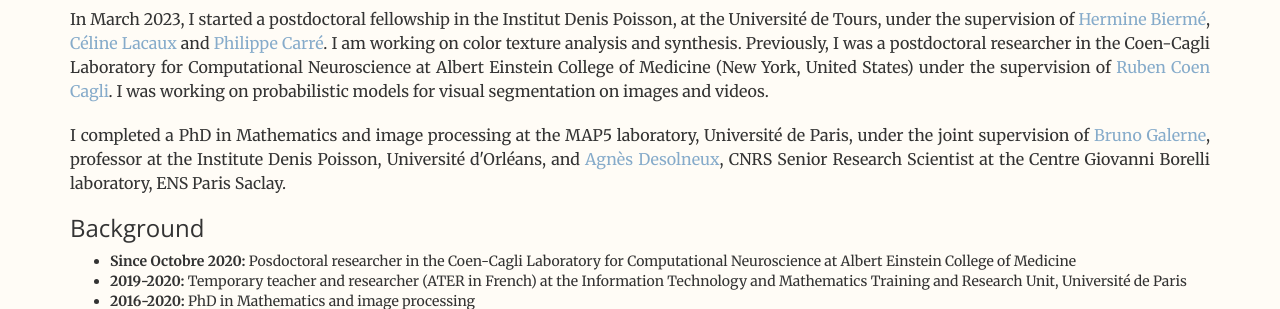
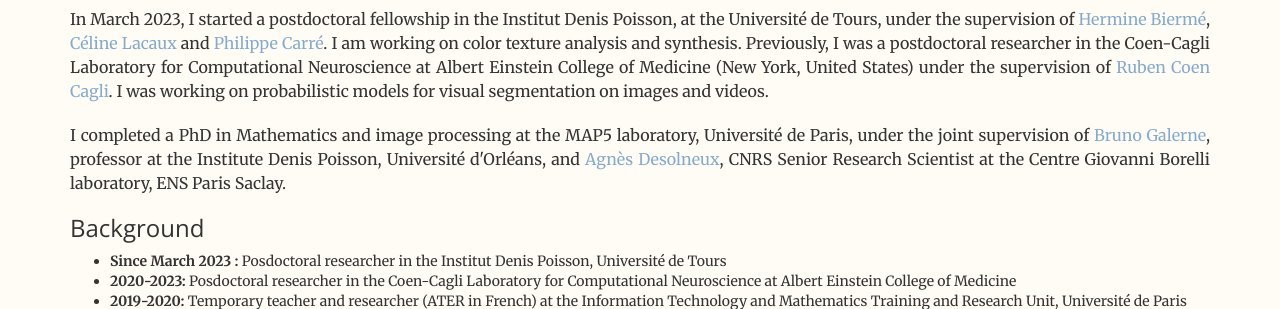
Before and after one commit to claunay/claunay.github.io, a website: page index.html in a window 1280 px wide. Shown: the part 509-818 px from the top of the page. Drawn offline with nearby package versions, Linux system fonts and the light colour scheme.

Commit message:
update index

```diff
--- a/index.html
+++ b/index.html
@@ -96,7 +96,8 @@
 				  </p> -->
                   <h3>Background</h3>
                   <ul>
-					 <li ><span><strong>Since Octobre 2020:</strong> Posdoctoral researcher in the Coen-Cagli Laboratory for Computational Neuroscience at Albert Einstein College of Medicine</span></li>
+				  <li ><span><strong>Since March 2023 :</strong> Posdoctoral researcher in the Institut Denis Poisson, Université de Tours</span></li>
+					 <li ><span><strong>2020-2023:</strong> Posdoctoral researcher in the Coen-Cagli Laboratory for Computational Neuroscience at Albert Einstein College of Medicine</span></li>
 				    <li ><span><strong>2019-2020:</strong> Temporary teacher and researcher (ATER in French) at the Information Technology and Mathematics Training and Research Unit, Université de Paris</span></li>
 				     <li ><span><strong>2016-2020:</strong> PhD in Mathematics and image processing</span></li>
 				     <li ><span><strong>April-September 2016:</strong> Internship at DxO Labs, in the advanced transversal research team, about HDR fusion</span></li>
```
